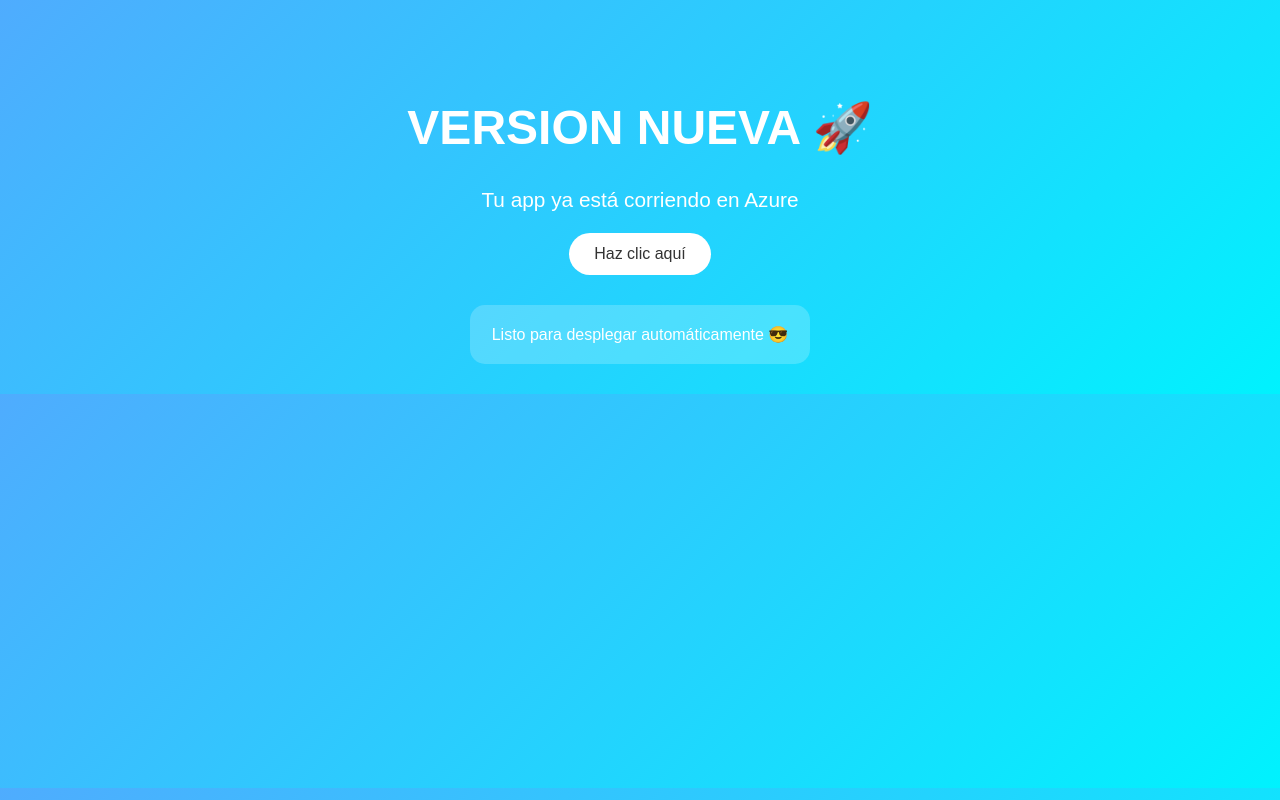
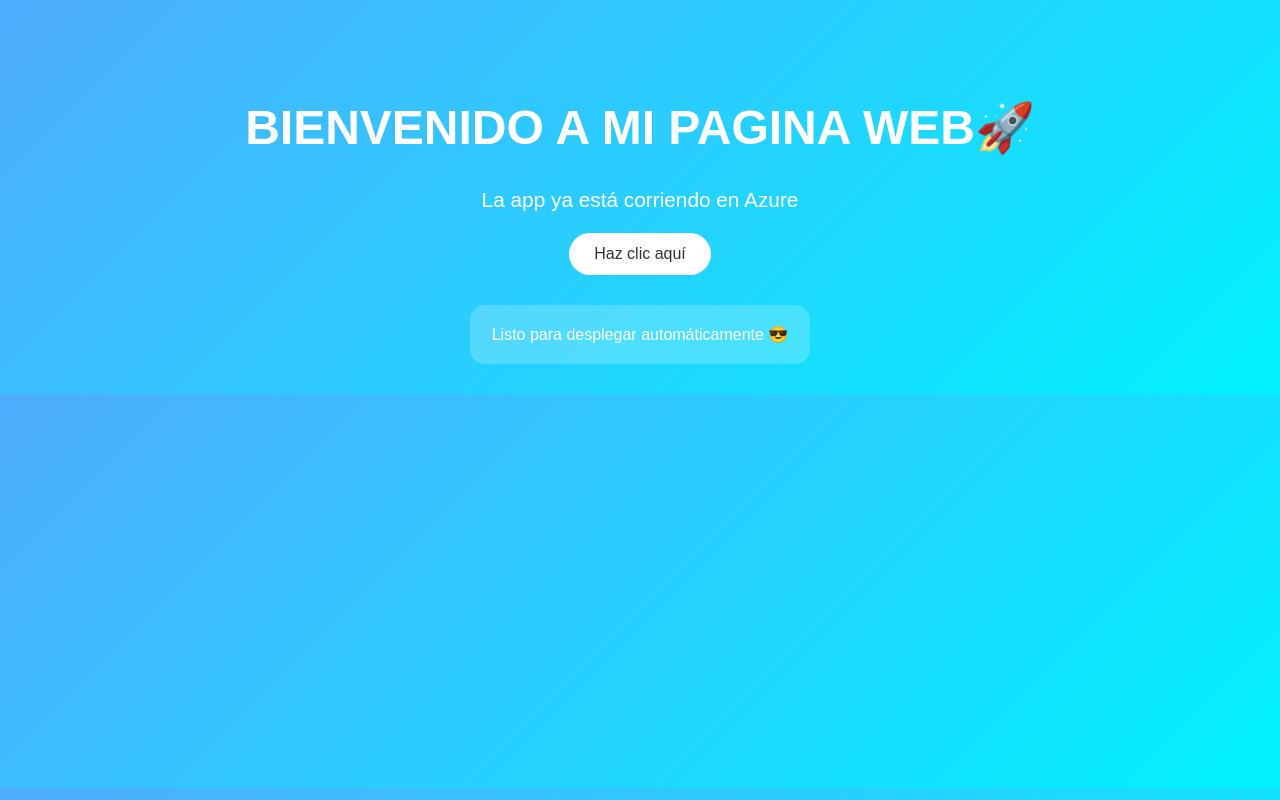
Before and after one commit to EsvinGonzalez/appweb, a website: page public/index.html in a window 1280 px wide. Drawn offline with Linux system fonts and the light colour scheme.

Commit message:
version nueva

```diff
--- a/public/index.html
+++ b/public/index.html
@@ -52,8 +52,8 @@
 <body>
 
     <div class="container">
-        <h1>VERSION NUEVA 🚀</h1>
-        <p>Tu app ya está corriendo en Azure</p>
+        <h1>BIENVENIDO A MI PAGINA WEB🚀</h1>
+        <p>La app ya está corriendo en Azure</p>
 
         <button onclick="cambiarMensaje()">Haz clic aquí</button>
 
```
